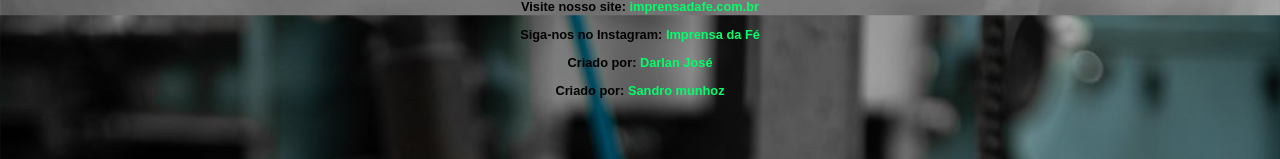
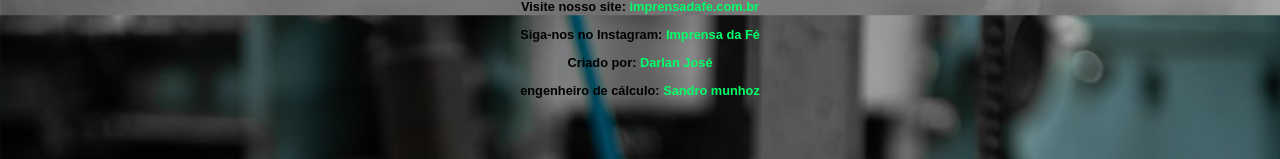
Before and after one commit to Darlan000/CalculoDeLombada, a plain HTML site: page index.html in a window 1280 px wide. Shown: the part 839-998 px from the top of the page. Drawn offline with Linux system fonts and the light colour scheme.

Commit message:
Update index.html

```diff
--- a/index.html
+++ b/index.html
@@ -42,7 +42,7 @@
         <p><b>Visite nosso site: </b><a href="https://imprensadafe.com.br/" target="_blank" rel="noopener noreferrer"><b>imprensadafe.com.br</b></a></p>
         <p><b>Siga-nos no Instagram: </b><a href="https://www.instagram.com/graficaimprensadafe/" target="_blank" rel="noopener noreferrer"><b>Imprensa da Fé</b></a></p>
         <p><b>Criado por: </b><a href="https://www.instagram.com/odarlan_js/?igsh=MTY2OXYyM2kya3EzNQ%3D%3D#" target="_blank" rel="noopener noreferrer"><b>Darlan José</b></a></p>
-        <p><b>Criado por: </b><a href="https://www.instagram.com/odarlan_js/?igsh=MTY2OXYyM2kya3EzNQ%3D%3D#" target="_blank" rel="noopener noreferrer"><b>Sandro munhoz</b></a></p>
+        <p><b>engenheiro de cálculo: </b><a href="https://www.instagram.com/odarlan_js" target="_blank" rel="noopener noreferrer"><b>Sandro munhoz</b></a></p>
     </footer>
 
     <script src="script.js"></script>
```
